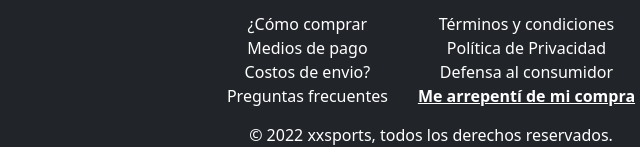
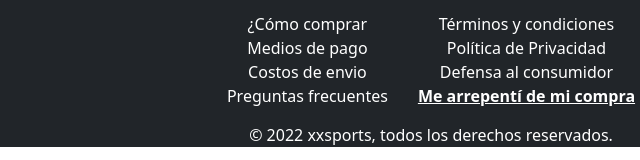
Before and after one commit to camivaliante/desafioCoder, a website: page pages/indumentaria.html in a window 1280 px wide. Shown: the part 1241-1401 px from the top of the page, 209-849 px from the left. Drawn offline with nearby package versions, Linux system fonts and the light colour scheme; a web font is replaced by a local one.

Commit message:
acomodé una palabra mal escrita del footer

```diff
--- a/pages/indumentaria.html
+++ b/pages/indumentaria.html
@@ -248,7 +248,7 @@
       <div class="footer-1">
         <a href="#">¿Cómo comprar</a>
         <a href="#">Medios de pago</a>
-        <a href="#">Costos de envio?</a>
+        <a href="#">Costos de envio</a>
         <a href="#">Preguntas frecuentes</a>
       </div>
 
```
Also changed, not shown: pages/user.html (+1 -1 lines), pages/registro.html (line endings or trailing spaces).
